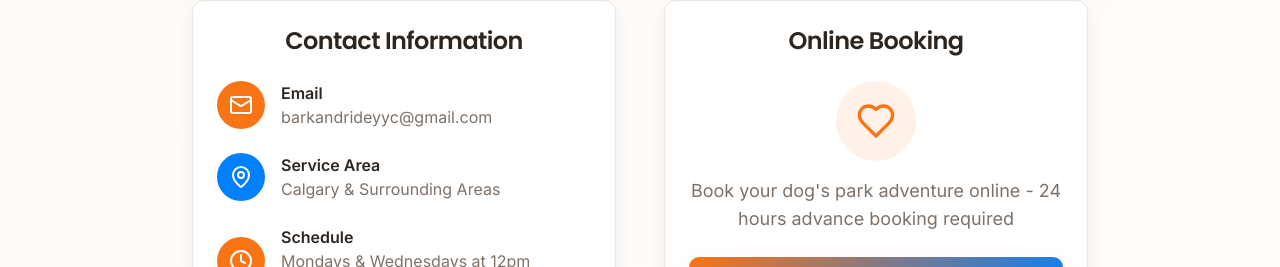
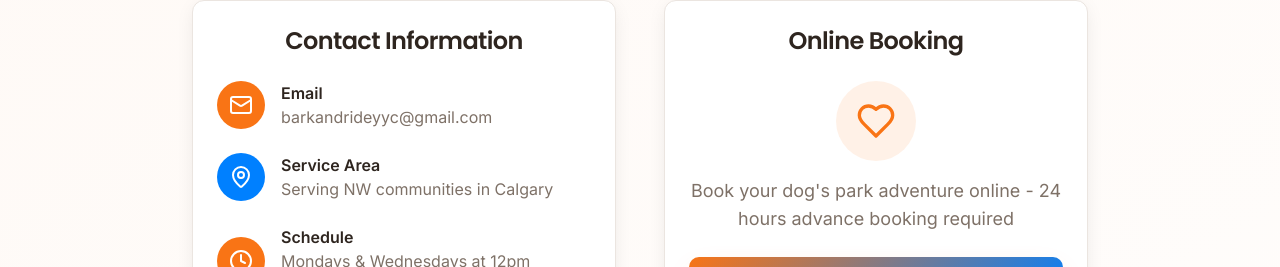
Before and after one commit to AnthonyGordonbit/bark-and-ride-yyc, a React (Vite) app: page / in a window 1280 px wide. Shown: the part 6190-6457 px from the top of the page. Built offline with nearby package versions, Linux system fonts and the light colour scheme; no server answers; the database is empty.

Commit message:
Changes
Co-authored-by: AnthonyGordonbit <181765846+AnthonyGordonbit@users.noreply.github.com>

```diff
--- a/src/components/Contact.tsx
+++ b/src/components/Contact.tsx
@@ -39,7 +39,7 @@ const Contact = () => {
                 </div>
                 <div>
                   <h3 className="font-semibold text-foreground">Service Area</h3>
-                  <p className="text-muted-foreground">Calgary & Surrounding Areas</p>
+                  <p className="text-muted-foreground">Serving NW communities in Calgary</p>
                 </div>
               </div>
 
```
